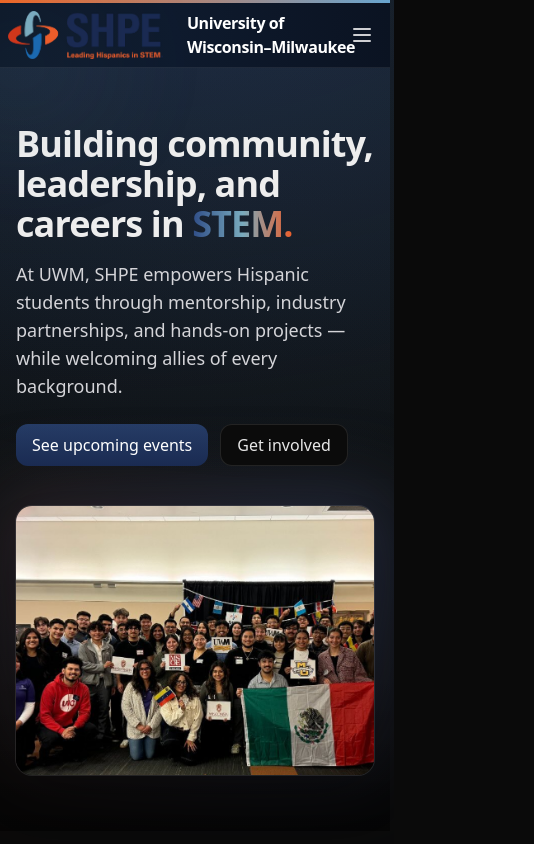
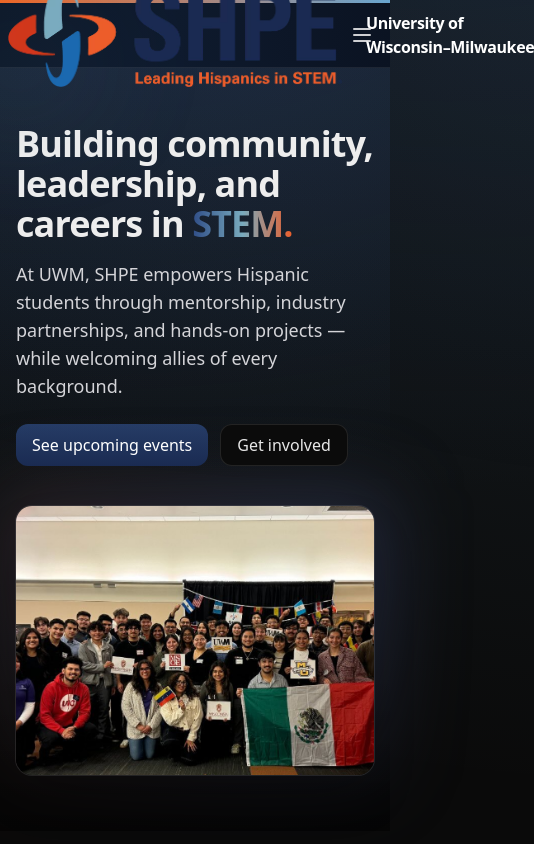
Before and after one commit to felskeM/shpe-uwm, a Next.js app: page / in a window 390 px wide. Shown: the top 844 px of the page, 534 px wide, since content can reach past the window. Built offline with nearby package versions, Linux system fonts and the light colour scheme.

Commit message:
por si acaso

```diff
--- a/components/logo.tsx
+++ b/components/logo.tsx
@@ -17,7 +17,7 @@
                 width={0}
                 height={0}
                 sizes="(max-width: 640px) 180px, (max-width: 1024px) 260px, 320px"
-                className="object-contain w-auto h-12 sm:h-14 md:h-16 lg:h-20"
+                className="object-contain w-auto h-auto sm:h-14 md:h-16 lg:h-20"
                 priority
             />
 
--- a/globals.css
+++ b/globals.css
@@ -1,11 +1,13 @@
-/* globals.css */
+/* Tailwind plugins should be enabled in tailwind.config.js, not via @plugin at-rule. */
 @import "tailwindcss";
 @plugin "@tailwindcss/typography";
 @plugin "tailwindcss-animate";
 
-/* @plugin "@tailwindcss/forms"; */
-/* @plugin "@tailwindcss/line-clamp"; */
-/* @plugin "@tailwindcss/aspect-ratio"; */
+/* @plugin "@tailwindcss/forms";
+@plugin "@tailwindcss/line-clamp";
+@plugin "@tailwindcss/aspect-ratio"; */
+
+
 
 :root {
   --radius: 1rem;
@@ -45,11 +47,22 @@
   /* shpe-primary */
 
 
-  --surface-1: rgba(255, 255, 255, .04);
-  --surface-2: rgba(255, 255, 255, .06);
+  --surface-0: var(--shpe-navy-2);
+  --surface-1: var(--shpe-navy);
+  --surface-2: 222 40% 16%;
+  --surface-3: 222 35% 20%;
   --border-1: rgba(255, 255, 255, .08);
   --shadow-sm: 0 1px 2px rgb(0 0 0 / .22);
   --shadow-lg: 0 10px 30px rgb(0 0 0 / .32);
+
+  /* Gradients */
+  --grad-header: linear-gradient(90deg, hsl(var(--shpe-navy-2)) 0%, hsl(var(--shpe-navy)) 45%, hsl(var(--surface-2)) 100%);
+  --grad-underline: linear-gradient(90deg, hsl(var(--shpe-orange)), hsl(var(--shpe-sky)));
+
+  /* Focus rings & shadows */
+  --ring: 0 0% 100% / 0.12;
+  --ring-accent: hsl(var(--shpe-sky) / 0.5);
+  --shadow-soft: 0 10px 30px -15px rgba(0, 0, 0, .55);
 }
 
 @layer base {
--- a/tailwind.config.js
+++ b/tailwind.config.js
@@ -1,3 +1,3 @@
 module.exports = {
-  // keep empty unless you customize theme
+
 };
```
